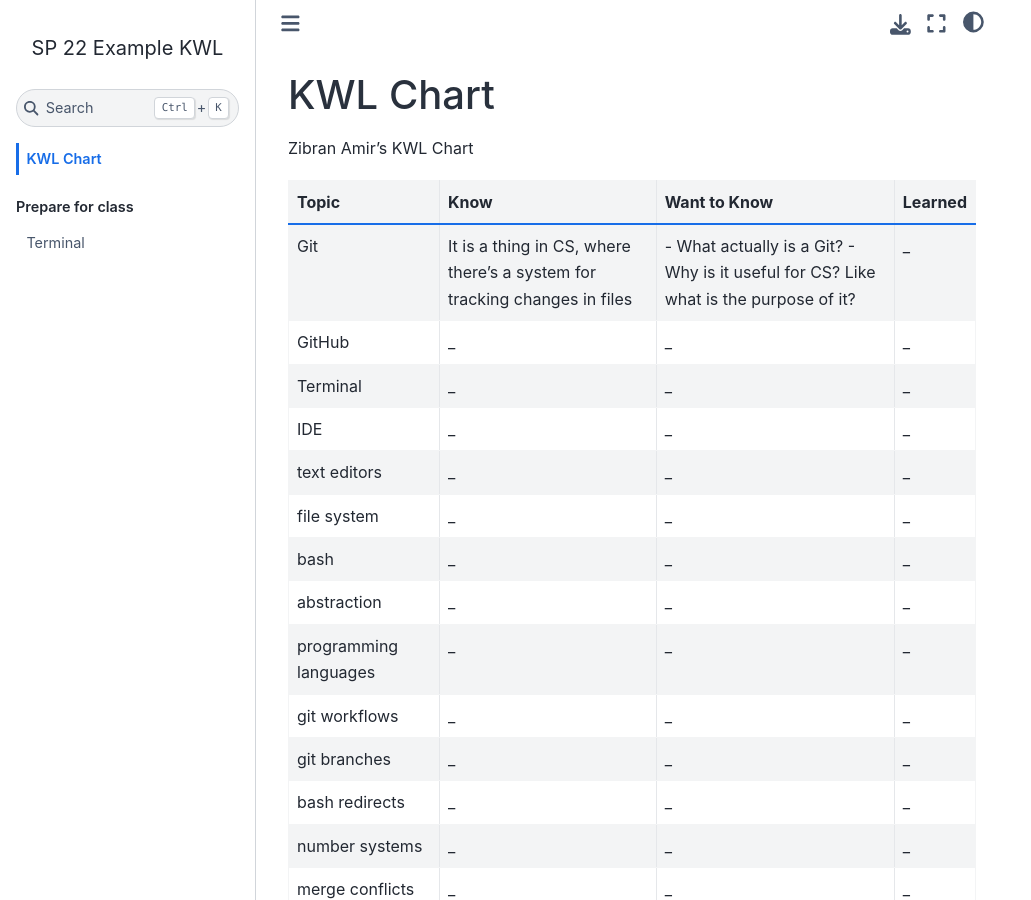
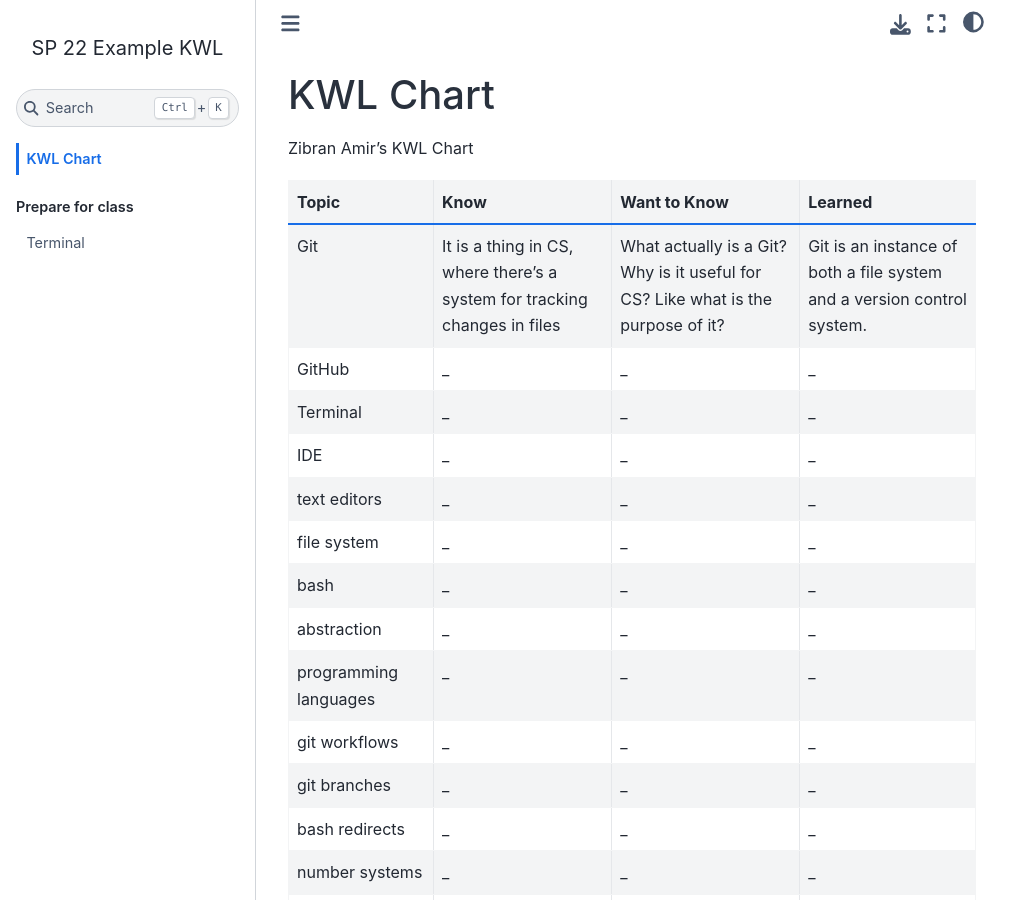
Before and after one commit to zibranamir2/kwl-chart-example, a Jupyter Book: the page built from chart.md, in a window 1280 px wide and 900 px high. Shown: the whole window, without its empty margins (0-1031 px from the left). Built offline with Jupyter Book 1.0.4 settings and Sphinx 7.4.7 and the Sphinx Book theme 1.1.4, drawn with Linux system fonts in a browser that asks for light colours.

Commit message:
Update chart.md

```diff
--- a/chart.md
+++ b/chart.md
@@ -4,7 +4,7 @@
 
 | Topic | Know | Want to Know | Learned |
 | ------| ------- | ------ | ------- |
-| Git | It is a thing in CS, where there's a system for tracking changes in files | - What actually is a Git? - Why is it useful for CS? Like what is the purpose of it? | _ |
+| Git | It is a thing in CS, where there's a system for tracking changes in files | What actually is a Git? Why is it useful for CS? Like what is the purpose of it? |  Git is an instance of both a file system and a version control system. |
 | GitHub | _ | _ | _ |
 | Terminal | _ | _ | _ |
 | IDE | _ | _ | _ |
```
